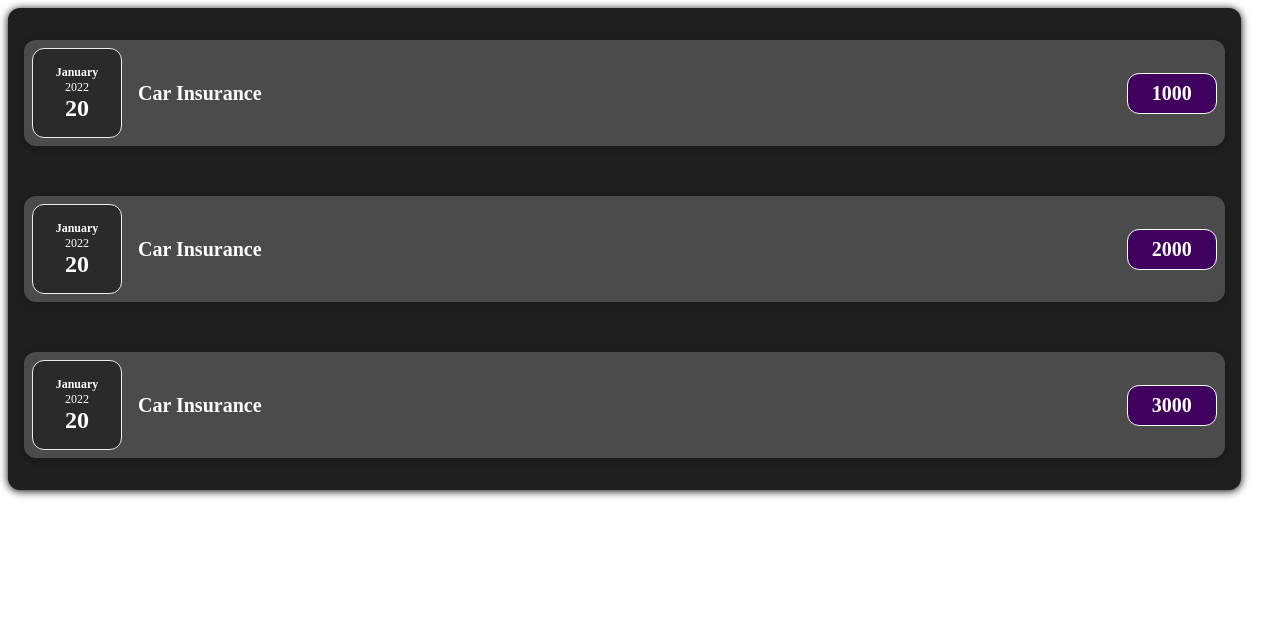
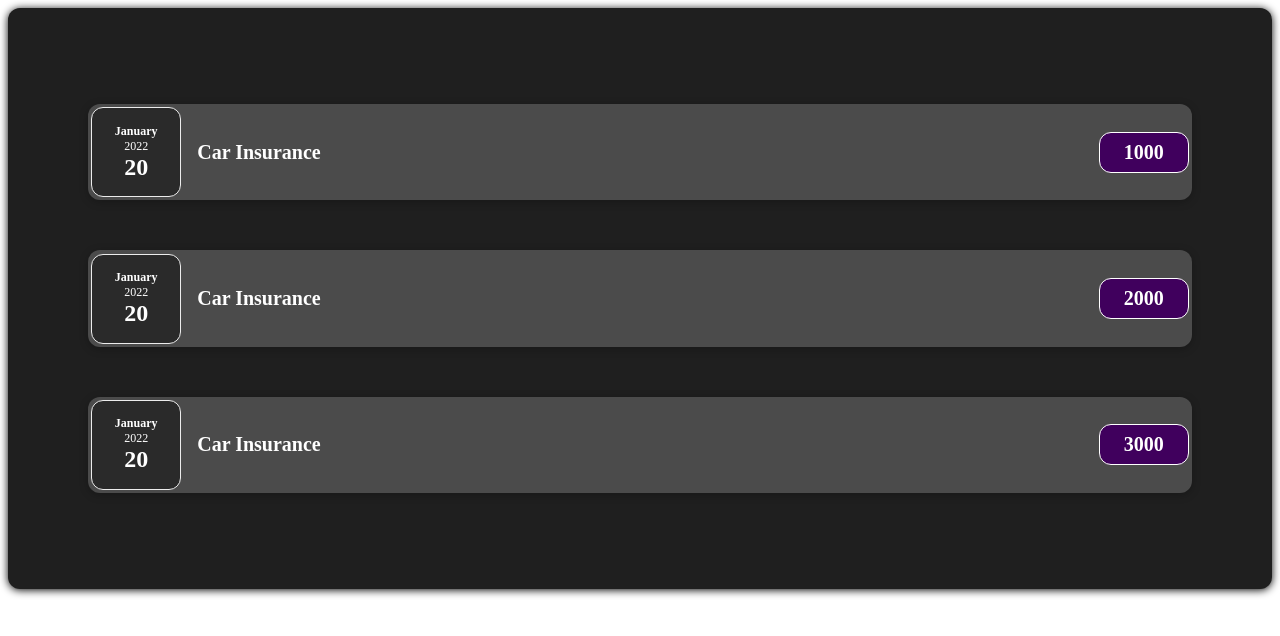
Before and after one commit to gkbot167/react-gk-001, a React (Create React App) app: page / in a window 1280 px wide. Shown: the top 636 px of the page. Built offline with nearby package versions, Linux system fonts and the light colour scheme.

Commit message:
2 files modified

```diff
--- a/src/Expense.css
+++ b/src/Expense.css
@@ -1,9 +1,9 @@
 .expense-item {
   display: flex;
-  justify-content: space-between;
+  justify-content: left;
   align-items: center;
   box-shadow: 0 2px 8px rgba(0, 0, 0, 0.25);
-  padding: 0.5rem;
+  padding: 0.2rem;
   margin: 1rem 0;
   border-radius: 12px;
   background-color: #4b4b4b;
@@ -12,7 +12,7 @@
 .expense-item__description {
   display: flex;
   flex-direction: column;
-  gap: 1rem;
+  gap: 0.5rem;
   align-items: flex-end;
   flex-flow: column-reverse;
   justify-content: flex-start;
@@ -41,7 +41,7 @@
   .expense-item__description {
     flex-direction: row;
     align-items: center;
-    justify-content: flex-start;
+    justify-content: center;
     flex: 1;
   }
 
--- a/src/Expenses.css
+++ b/src/Expenses.css
@@ -1,9 +1,9 @@
 .expenses {
-  padding: 1rem;
+  padding: 5rem;
   background-color: rgb(31, 31, 31);
   margin: 2 rem auto;
   width: 50 rem;
-  max-width: 95%;
+  max-width: 90%;
   border-radius: 12px;
   box-shadow: 0 1px 8px;
 }
```
